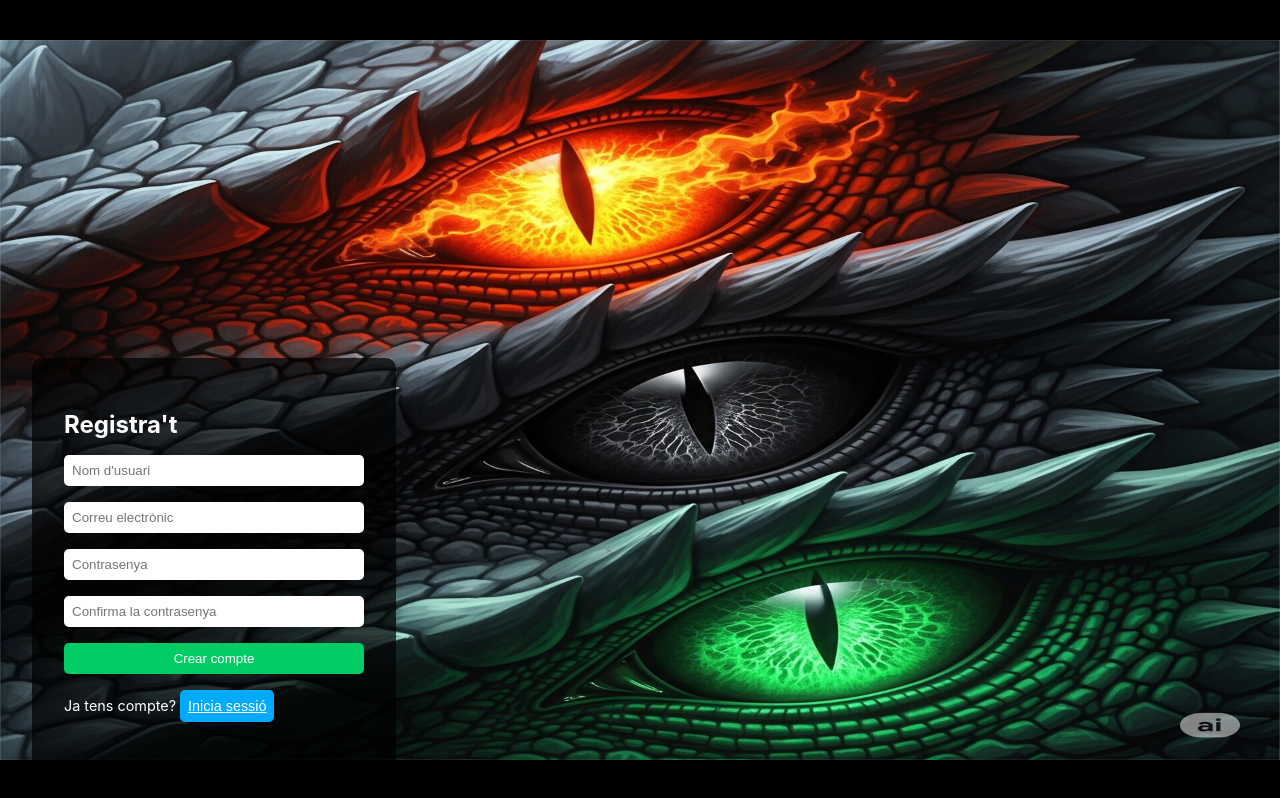
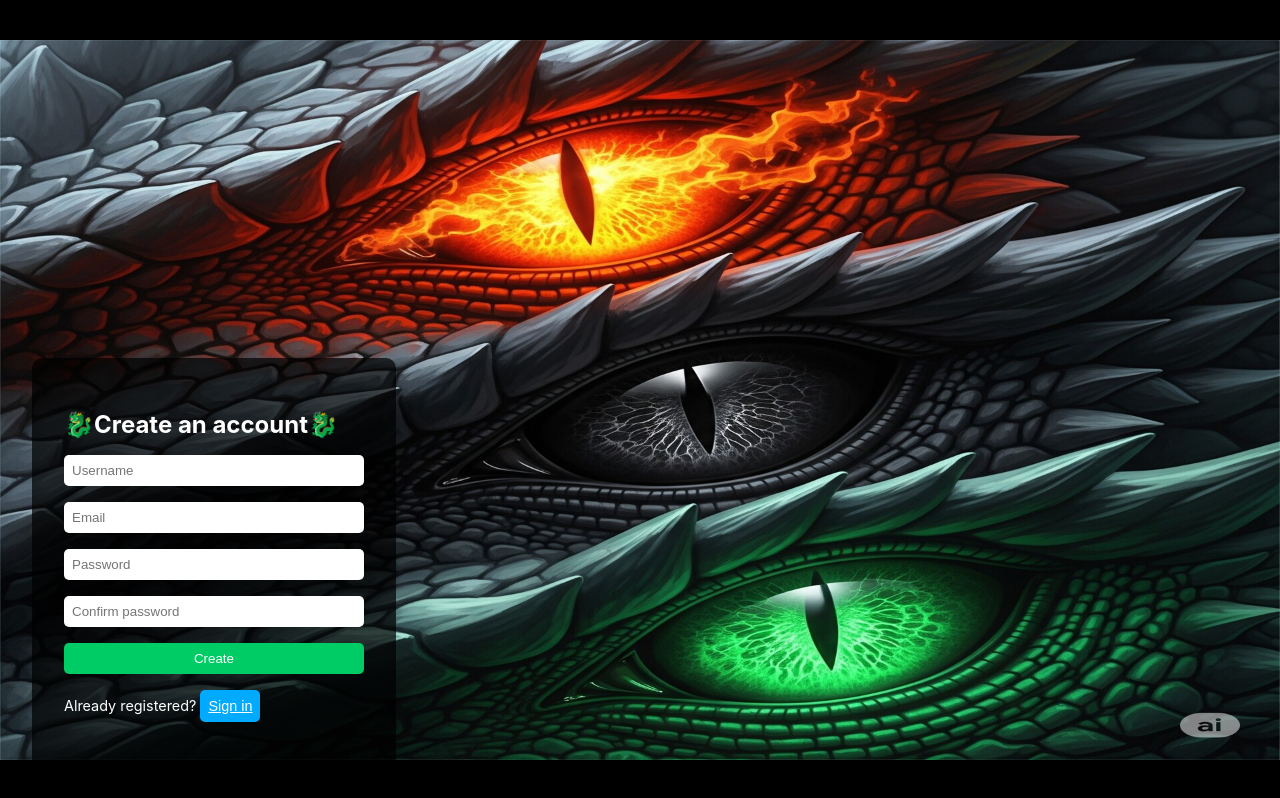
Before and after one commit to ToniR90/5.2-Virtual-Pet, a React (Create React App) app in the folder frontend/: page / in a window 1280 px wide. Both pictures are taken after a click on the button "Click here". Built offline with nearby package versions, Linux system fonts and the light colour scheme.

Commit message:
update: RegisterForm translation

```diff
--- a/frontend/src/components/RegisterForm.jsx
+++ b/frontend/src/components/RegisterForm.jsx
@@ -17,7 +17,7 @@ const RegisterForm = ({ onSwitch }) => {
     e.preventDefault();
 
     if (formData.password !== formData.confirmPassword) {
-      alert("Les contrasenyes no coincideixen");
+      alert("Passwords don't match");
       return;
     }
 
@@ -34,22 +34,22 @@ const RegisterForm = ({ onSwitch }) => {
     })
       .then((res) => res.json())
       .then((data) => {
-        console.log('Usuari creat:', data);
+        console.log('User successfully created:', data);
         // Aquí pots redirigir o mostrar missatge
       })
       .catch((err) => {
-        console.error('Error en el registre:', err);
+        console.error('Error:', err);
       });
   };
 
   return (
     <div className="auth-box">
-      <h2>Registra't</h2>
+      <h2>🐉Create an account🐉</h2>
       <form onSubmit={handleSubmit}>
         <input
           type="text"
           name="username"
-          placeholder="Nom d'usuari"
+          placeholder="Username"
           value={formData.username}
           onChange={handleChange}
           required
@@ -57,7 +57,7 @@ const RegisterForm = ({ onSwitch }) => {
         <input
           type="email"
           name="email"
-          placeholder="Correu electrònic"
+          placeholder="Email"
           value={formData.email}
           onChange={handleChange}
           required
@@ -65,7 +65,7 @@ const RegisterForm = ({ onSwitch }) => {
         <input
           type="password"
           name="password"
-          placeholder="Contrasenya"
+          placeholder="Password"
           value={formData.password}
           onChange={handleChange}
           required
@@ -73,17 +73,17 @@ const RegisterForm = ({ onSwitch }) => {
         <input
           type="password"
           name="confirmPassword"
-          placeholder="Confirma la contrasenya"
+          placeholder="Confirm password"
           value={formData.confirmPassword}
           onChange={handleChange}
           required
         />
-        <button type="submit">Crear compte</button>
+        <button type="submit">Create</button>
       </form>
       <p className="register-text">
-        Ja tens compte?{' '}
+        Already registered?{' '}
         <button className="link-button" onClick={onSwitch}>
-          Inicia sessió
+          Sign in
         </button>
       </p>
     </div>
```
